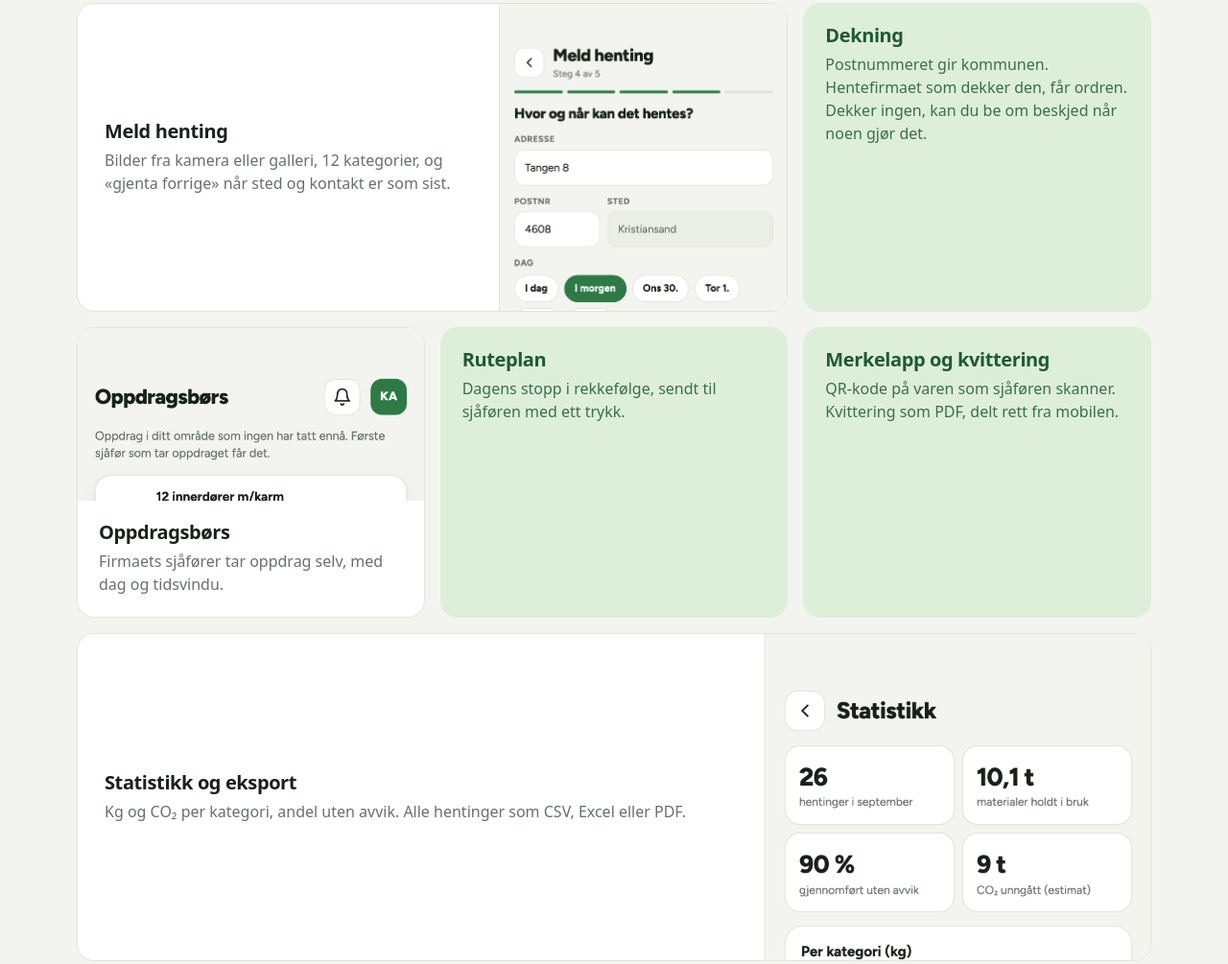
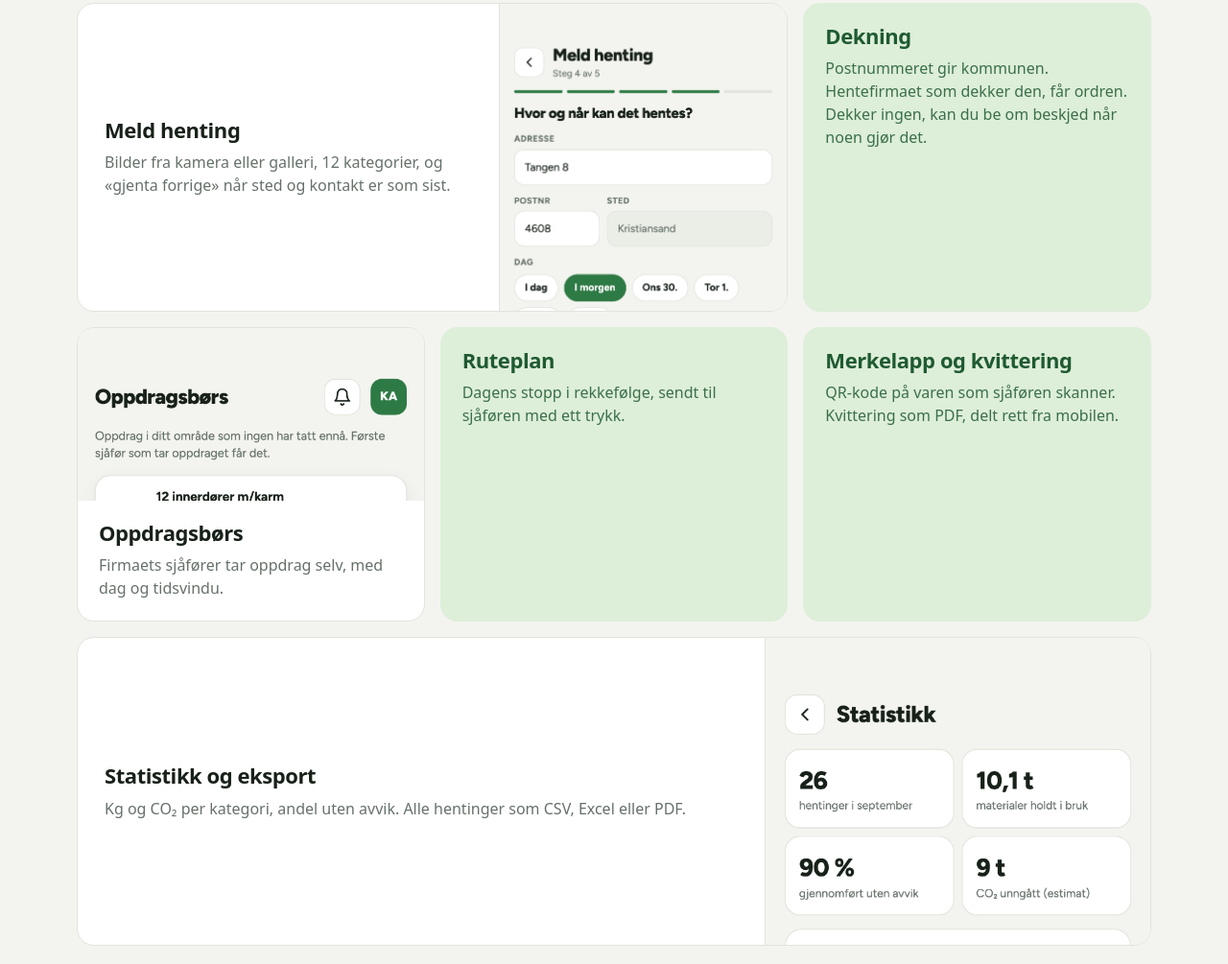
Before and after one commit to opdahlmann/returapp, an Astro site in the folder nettside/: page / in a window 1280 px wide. Shown: the part 2835-3840 px from the top of the page at 96% size. Built offline with nearby package versions, Linux system fonts and the light colour scheme; Astro itself is replaced by a stand-in of ours; a web font is replaced by a local one.

Commit message:
nettside: felles cellestil, rolleceller med telefonutsnitt som fyller, dev-server startet på nytt
Co-Authored-By: Claude Fable 5.1 <noreply@anthropic.com>

```diff
--- a/nettside/src/components/Utsnitt.astro
+++ b/nettside/src/components/Utsnitt.astro
@@ -16,6 +16,7 @@ const m = await bilde(mork);
 </picture>
 
 <style>
-  .utsnitt { display: block; height: var(--hoyde); overflow: hidden; background: var(--bg); }
-  .utsnitt img { width: 100%; max-width: 402px; margin-inline: auto; height: auto; }
+  /* Boksen har bestemt høyde (--hoyde, eller strukket i en rad-celle); bildet fyller den absolutt, beskåret fra toppen. */
+  .utsnitt { display: block; position: relative; height: var(--hoyde); overflow: hidden; background: var(--bg); }
+  .utsnitt img { position: absolute; inset: 0; width: 100%; height: 100%; object-fit: cover; object-position: top; }
 </style>
--- a/nettside/src/pages/funksjoner.astro
+++ b/nettside/src/pages/funksjoner.astro
@@ -20,8 +20,8 @@ const bilde = (tema: 'light' | 'dark', navn: string) => alle[`../assets/skjermbi
     <h2>Hver rolle ser sitt</h2>
     <div class="roller">
       {roller.map((r, i) => (
-        <Reveal i={i} class:list={['celle', { tonet: !r.bilde }]}>
-          {r.bilde && <Utsnitt lys={bilde('light', r.bilde)} mork={bilde('dark', r.bilde)} alt={r.alt ?? ''} hoyde={220} />}
+        <Reveal i={i} class:list={['celle', { rad: !!r.bilde, tonet: !r.bilde }]}>
+          {r.bilde && <Utsnitt lys={bilde('light', r.bilde)} mork={bilde('dark', r.bilde)} alt={r.alt ?? ''} hoyde={240} />}
           <div class="celle-tekst">
             <h3>{r.navn}</h3>
             <ul class="liste">{r.punkter.map((p) => <li>{p}</li>)}</ul>
@@ -59,17 +59,14 @@ const bilde = (tema: 'light' | 'dark', navn: string) => alle[`../assets/skjermbi
 
 <style>
   h2 { margin-bottom: 24px; }
-  .liste { margin: 0; padding-left: 1.2em; display: grid; gap: 8px; }
-
-  /* Fire roller i samme celler som forsidens bento: to med skjermbildeutsnitt, to tonet. */
+  /* Fire roller i samme celler som forsidens bento (global.css): to med telefonutsnitt til høyre, to tonet. */
   .roller { display: grid; gap: 16px; }
-  .roller :global(.celle) { border-radius: var(--r-kort); border: 1px solid var(--bd); background: var(--sf); overflow: hidden; display: flex; flex-direction: column; transition: border-color var(--varighet-kort) var(--kurve); }
-  .roller :global(.celle:hover) { border-color: var(--mu); }
-  .roller :global(.tonet) { background: var(--tint); border-color: transparent; }
-  .roller :global(.tonet h3), .roller :global(.tonet .liste) { color: var(--tint-tx); }
-  .celle-tekst { padding: 22px 24px 26px; }
-  .celle-tekst h3 { font-size: 24px; margin-bottom: 12px; }
-  @media (min-width: 768px) { .roller { grid-template-columns: 1fr 1fr; } }
+  .roller :global(.celle-tekst h3) { margin-bottom: 4px; }
+  /* Desktop: de to med telefon tar hele bredden (bred tekstspalte, kort celle), de to tonede deler en rad. */
+  @media (min-width: 768px) {
+    .roller { grid-template-columns: 1fr 1fr; }
+    .roller :global(.rad) { grid-column: span 2; }
+  }
 
   .chips { list-style: none; margin: 20px 0 0; padding: 0; display: flex; flex-wrap: wrap; gap: 10px; }
   .chips li { height: 38px; padding: 0 16px; display: inline-flex; align-items: center; border-radius: 999px; border: 1.5px solid var(--bd); background: var(--sf); font-weight: 600; }
--- a/nettside/src/pages/index.astro
+++ b/nettside/src/pages/index.astro
@@ -50,7 +50,7 @@ const bilde = (tema: 'light' | 'dark', navn: string) => alle[`../assets/skjermbi
     <h2>{bento.h2}</h2>
     <div class="bento">
       {bento.celler.map((c, i) => (
-        <Reveal i={i} class:list={['celle', { bred: c.bred, tonet: !c.bilde }]}>
+        <Reveal i={i} class:list={['celle', { bred: c.bred, rad: c.bred, tonet: !c.bilde }]}>
           {c.bilde && <Utsnitt lys={bilde('light', c.bilde)} mork={bilde('dark', c.bilde)} alt={c.alt ?? ''} hoyde={c.bred ? 220 : 180} />}
           <div class="celle-tekst">
             <h3>{c.tittel}</h3>
@@ -135,25 +135,13 @@ const bilde = (tema: 'light' | 'dark', navn: string) => alle[`../assets/skjermbi
   .steg p { margin-top: 8px; max-width: 32ch; }
   @media (min-width: 768px) { .steg { grid-template-columns: repeat(3, 1fr); } }
 
-  /* 4 Bento: 6 celler, 2 + 3 + 1 på desktop */
+  /* 4 Bento: 6 celler, 2 + 3 + 1 på desktop (cellestilen ligger i global.css) */
   .bento { display: grid; gap: 16px; }
-  .bento :global(.celle) { border-radius: var(--r-kort); border: 1px solid var(--bd); background: var(--sf); overflow: hidden; display: flex; flex-direction: column; transition: border-color var(--varighet-kort) var(--kurve); }
-  .bento :global(.celle:hover) { border-color: var(--mu); }
-  .bento :global(.tonet) { background: var(--tint); border-color: transparent; }
-  .bento :global(.tonet h3) { color: var(--tint-tx); }
-  .bento :global(.tonet .dempet) { color: var(--tint-tx); opacity: .85; }
-  .celle-tekst { padding: 20px 22px 22px; }
-  .celle-tekst p { margin-top: 6px; }
   @media (min-width: 768px) {
     .bento { grid-template-columns: repeat(3, 1fr); }
-    /* Brede celler: tekst til venstre, telefonutsnitt (300 px) til høyre. */
-    .bento :global(.bred) { grid-column: span 2; flex-direction: row-reverse; align-items: stretch; }
-    .bento :global(.bred .utsnitt) { width: 300px; height: 320px; flex: none; border-left: 1px solid var(--bd); }
-    .bento :global(.bred .utsnitt img) { width: 300px; }
-    .bento :global(.bred .celle-tekst) { flex: 1; display: flex; flex-direction: column; justify-content: center; padding: 28px; }
+    .bento :global(.bred) { grid-column: span 2; }
     .bento :global(.celle:nth-child(6)) { grid-column: span 3; }
-    .bento :global(.celle:nth-child(6) .utsnitt) { width: 402px; height: 340px; }
-    .bento :global(.celle:nth-child(6) .utsnitt img) { width: 402px; }
+    .bento :global(.celle:nth-child(6) .utsnitt) { width: 402px; }
   }
 
   /* 5 For hvem: to like kort */
--- a/nettside/src/styles/global.css
+++ b/nettside/src/styles/global.css
@@ -66,6 +66,23 @@ a, button, summary { touch-action: manipulation; cursor: pointer; }
 .flate a { color: var(--tint-tx); }
 
 .wrap { width: min(100% - 2 * var(--gutter), var(--maks)); margin-inline: auto; }
+
+/* Celler (bento på forsiden, rollene på /funksjoner): hvit med kant, eller tonet; med eller uten telefonutsnitt. */
+.celle { border-radius: var(--r-kort); border: 1px solid var(--bd); background: var(--sf); overflow: hidden; display: flex; flex-direction: column; transition: border-color var(--varighet-kort) var(--kurve); }
+.celle:hover { border-color: var(--mu); }
+.celle.tonet { background: var(--tint); border-color: transparent; }
+.celle.tonet h3, .celle.tonet .liste { color: var(--tint-tx); }
+.celle.tonet .dempet { color: var(--tint-tx); opacity: .85; }
+.celle-tekst { padding: 20px 22px 22px; }
+.celle-tekst h3 { font-size: 22px; }
+.celle-tekst p, .celle-tekst .liste { margin-top: 8px; }
+.liste { margin: 0; padding-left: 1.2em; display: grid; gap: 8px; }
+@media (min-width: 768px) {
+  /* Brede celler: tekst til venstre, telefonutsnitt (300 px) til høyre i full høyde. */
+  .celle.rad { flex-direction: row-reverse; align-items: stretch; }
+  .celle.rad .utsnitt { width: 300px; height: auto; min-height: 320px; flex: none; border-left: 1px solid var(--bd); }
+  .celle.rad .celle-tekst { flex: 1; display: flex; flex-direction: column; justify-content: center; padding: 28px; }
+}
 .skjul-visuelt { position: absolute; width: 1px; height: 1px; overflow: hidden; clip: rect(0 0 0 0); white-space: nowrap; }
 .hopp { position: absolute; left: 16px; top: -100px; z-index: 100; background: var(--pri); color: var(--pri-tx); padding: 10px 14px; border-radius: var(--r-knapp); font-weight: 700; }
 .hopp:focus { top: 12px; }
```
